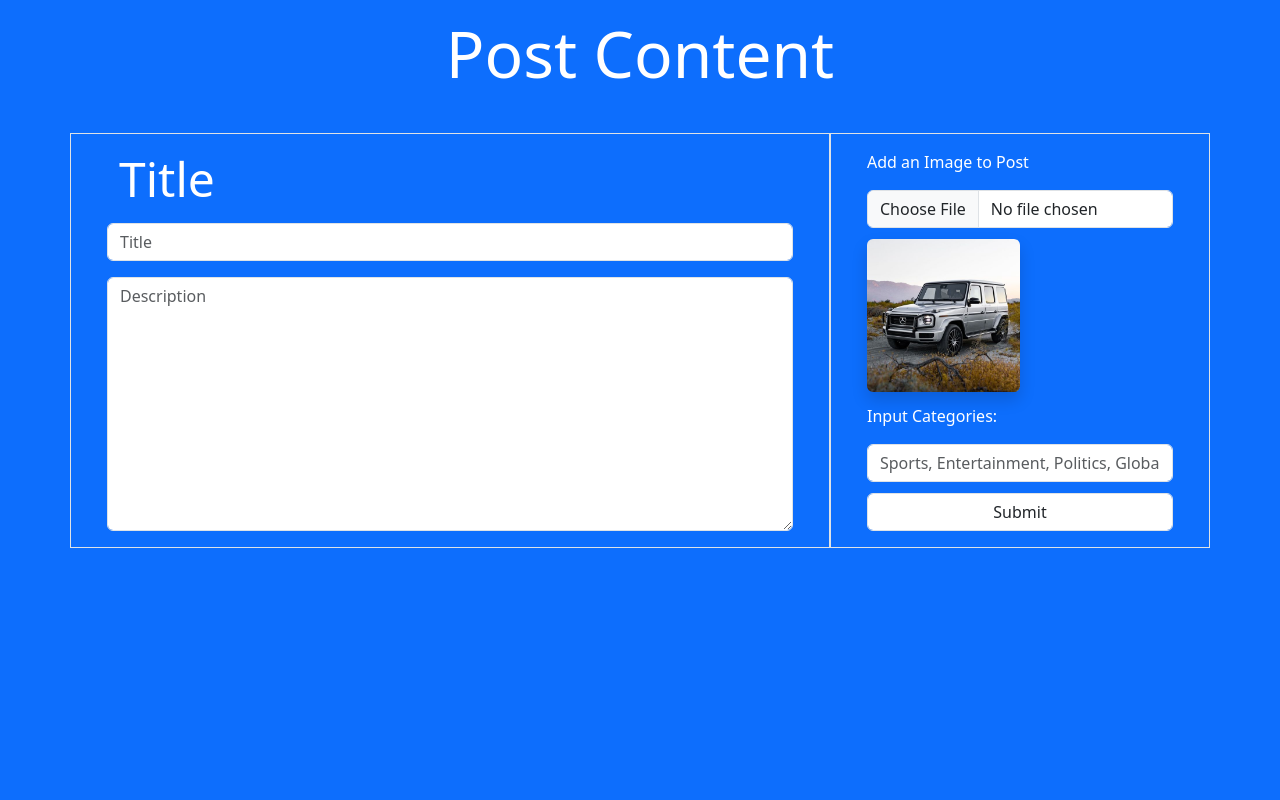
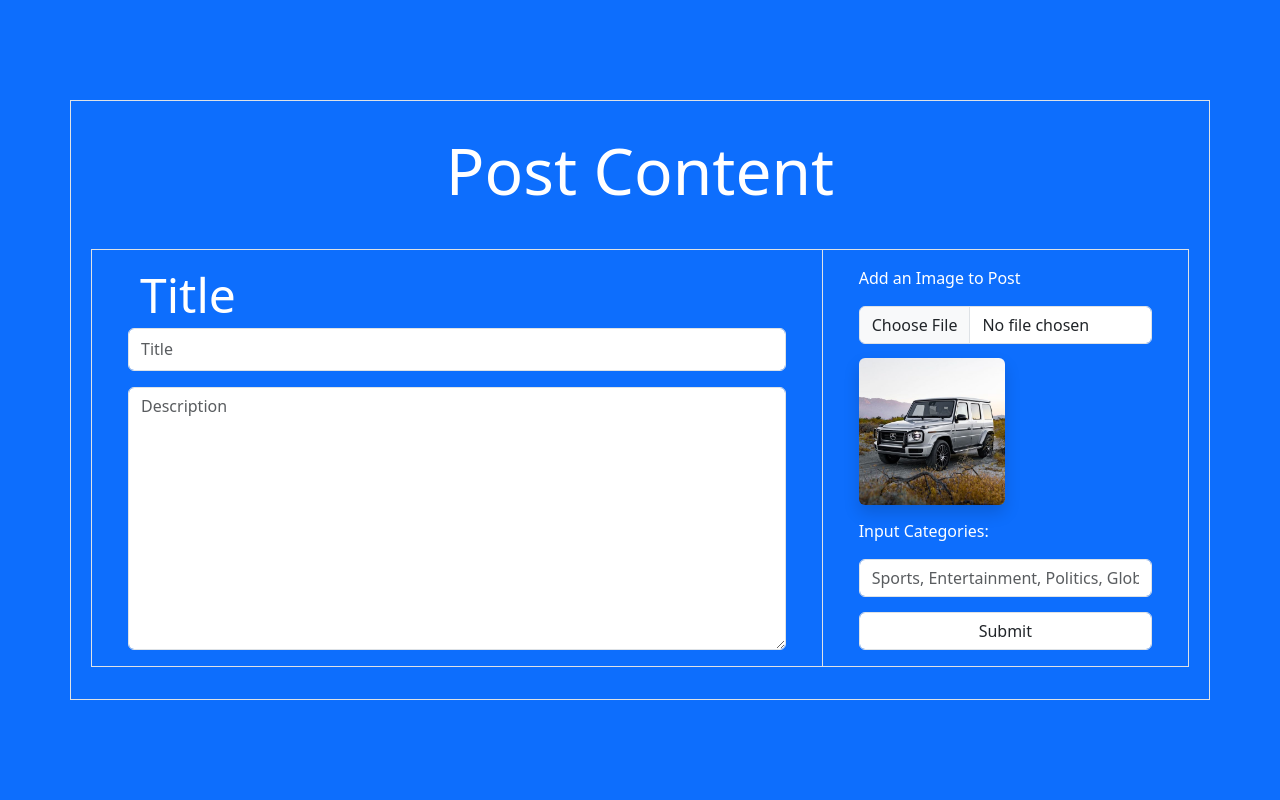
Before and after one commit to chinedugabriel/Blog-Post, a PHP site: page / in a window 1280 px wide. Run offline with PHP 8.4, Linux system fonts and the light colour scheme.

Commit message:
Refactor: changed some classes and added the correct structor for bootstrap

```diff
--- a/index.php
+++ b/index.php
@@ -8,19 +8,21 @@
     <link rel="stylesheet" href="bootstrap/css/bootstrap.css">
     <!-- bootstrap link ends here -->
 </head>
-<body class="bg-primary vh-100">
-    <section>
-        <div class="container bg-dar pt-3">
-            <form action="" method="" class="d-grid gap-4">
+<body class="bg-primary">
+    <section class="vh-100 d-flex justify-content-center align-items-center">
+        <div class="container p-3 border h-75 d-flex flex-column">
+            <div class="row h-100">
+                <div class="col-md-12">
+                    <form action="" method="" class="d-grid gap-1 p-3 h-100">
                         <div class="row">
                             <div class="col-md-12 text-center">
                                 <p class="display-3 text-white">Post Content</p>
                             </div>
                         </div>
+                        <div class="row border">
+                            <div class="col-md-8 d-grid gap-3 py-3 px-5 border border-top-0 border-start-0 border-bottom-0 border-end-1">
                                 <div class="row">
-                    <div class="col-md-8 d-grid gap-3 py-3 px-5 border">
-                        <div class="row">
-                            <p class="display-5 text-white">
+                                    <p class="display-5 text-white m-0">
                                         Title
                                     </p>
                                     <input type="text" class="form-control" name="" id="" placeholder="Title">
@@ -29,7 +31,7 @@
                                     <textarea class="form-control" name="" id="" rows="10" cols="" placeholder="Description"></textarea>
                                 </div>
                             </div>
-                    <div class="col-md-4 d-flex flex-column gap-3 gap-md-0 justify-content-between py-3 px-5 border ">
+                            <div class="col-md-4 d-flex flex-column gap-3 gap-md-0 justify-content-between py-3 px-5 ">
                                 <div class="row">
                                     <p class="text-white p-0">Add an Image to Post</p>
                                     <input type="file" class="form-control" name="upload-img" id="upload-img">
@@ -51,6 +53,8 @@
                         </div>
                     </form>
                 </div>
+            </div>
+        </div>
     </section>
 
 
```
Lines whose indentation alone changed are shown as unchanged.
